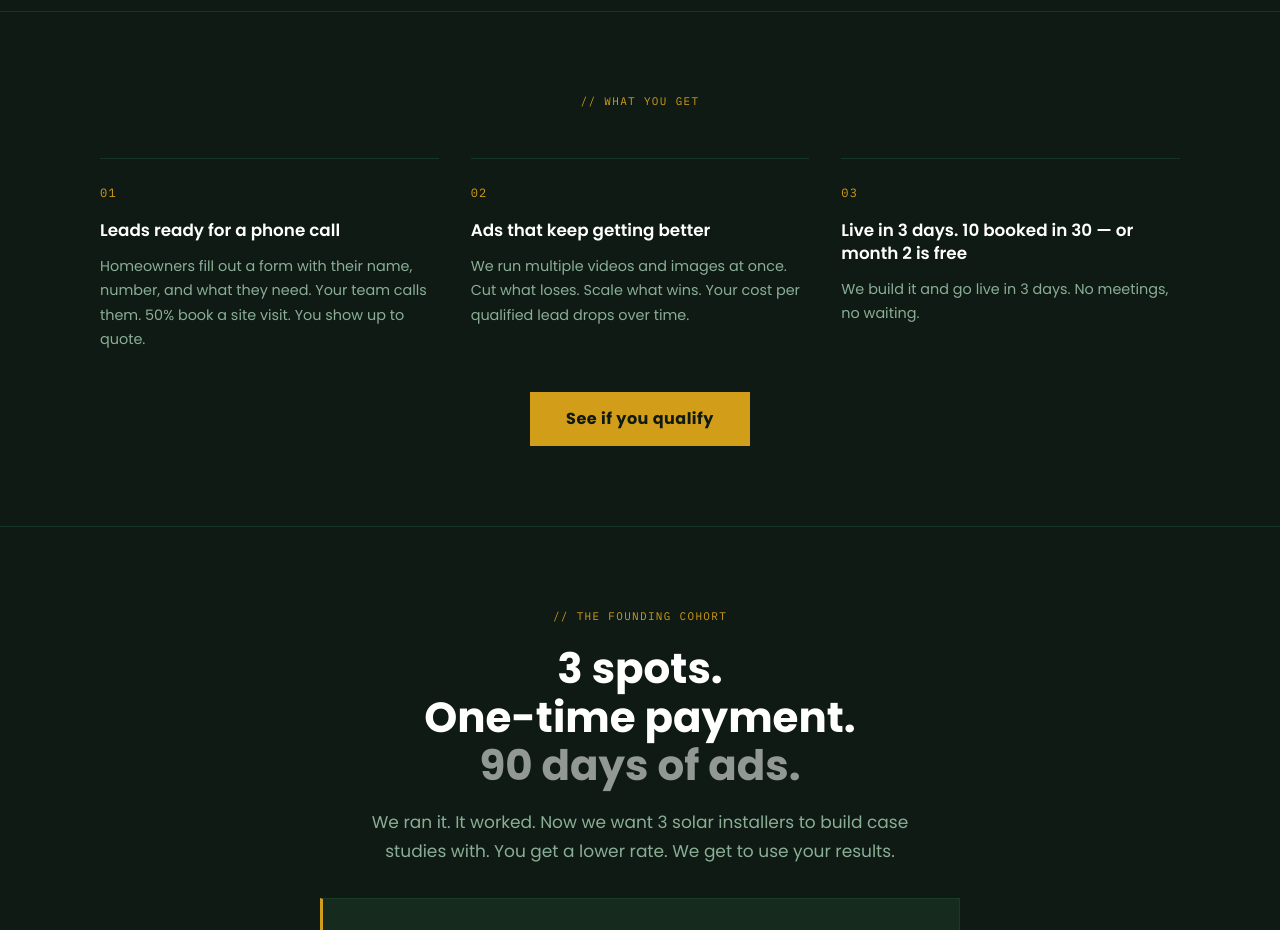
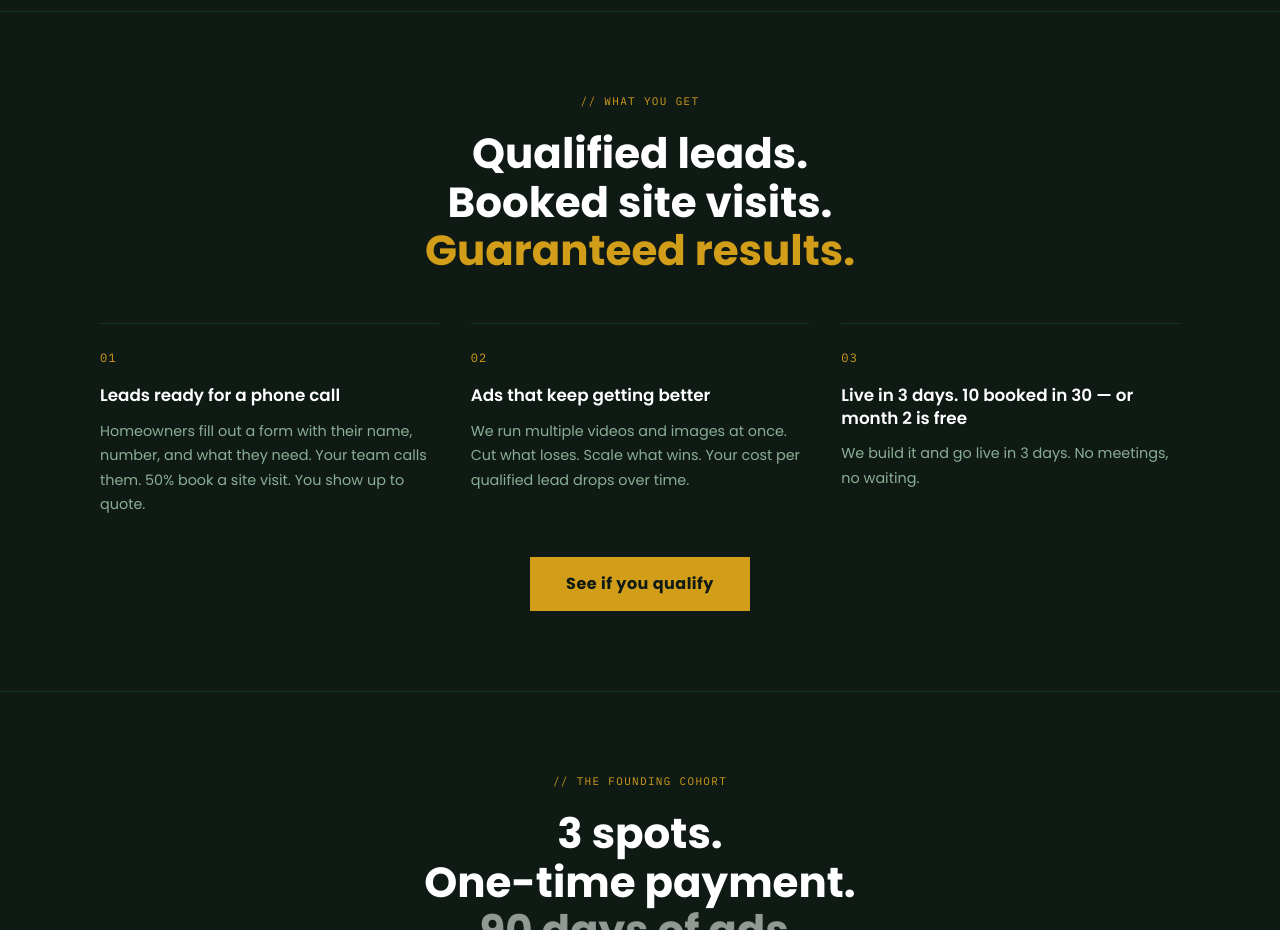
Before and after one commit to odysseyaccount/solar-lp, a website: page index.html in a window 1280 px wide. Shown: the part 2160-3090 px from the top of the page. Drawn offline with Linux system fonts and the light colour scheme.

Commit message:
What you get: qualified leads / booked site visits / guaranteed results

```diff
--- a/index.html
+++ b/index.html
@@ -894,6 +894,7 @@
   <section>
     <div class="container section-pad" style="text-align:center">
       <p class="eyebrow">// What you get</p>
+      <h2 class="section-headline" style="margin-left:auto;margin-right:auto;max-width:580px">Qualified leads.<br>Booked site visits.<br><span style="color:var(--gold)">Guaranteed results.</span></h2>
       <div class="outcomes-grid">
         <div class="outcome-item">
           <p class="outcome-num">01</p>
```
